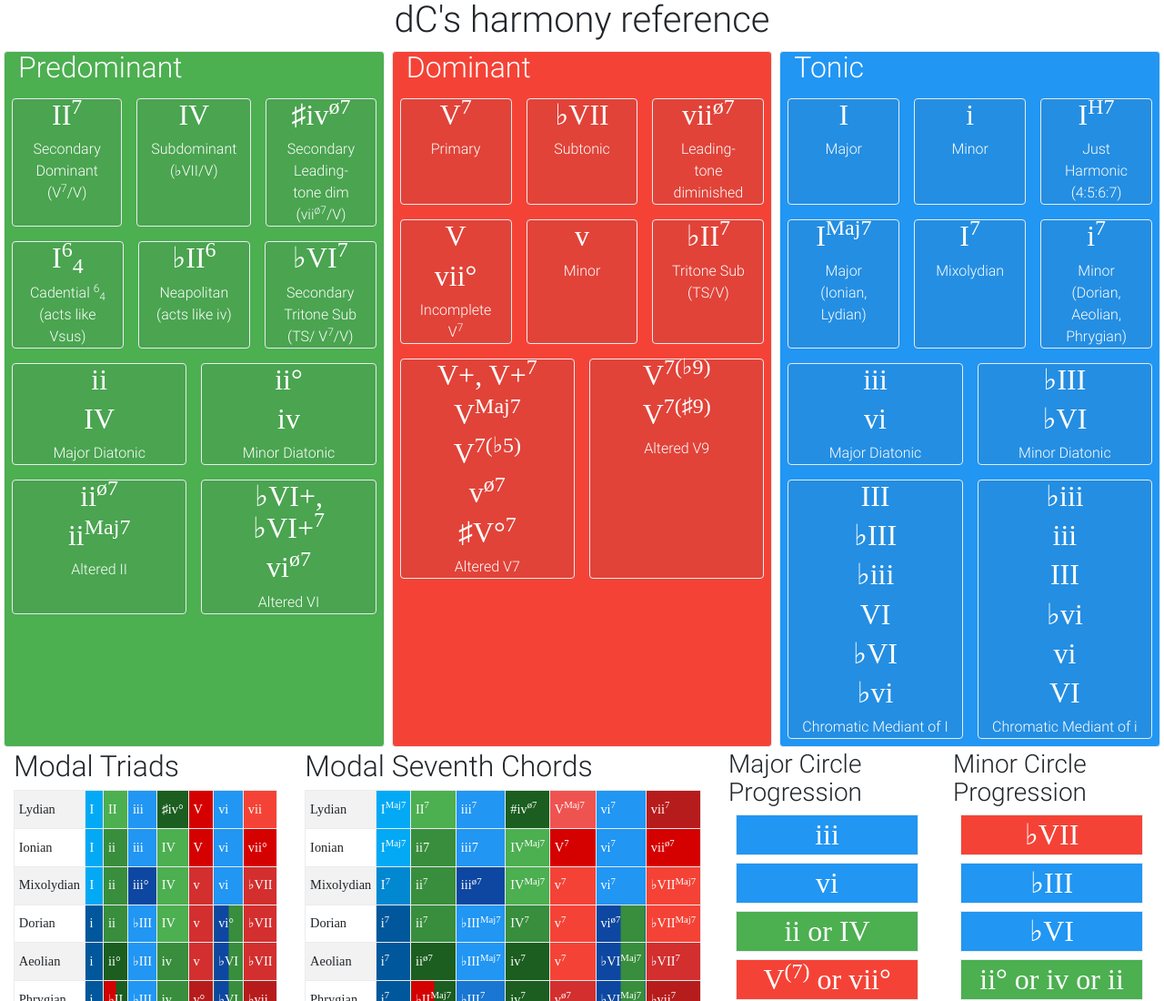
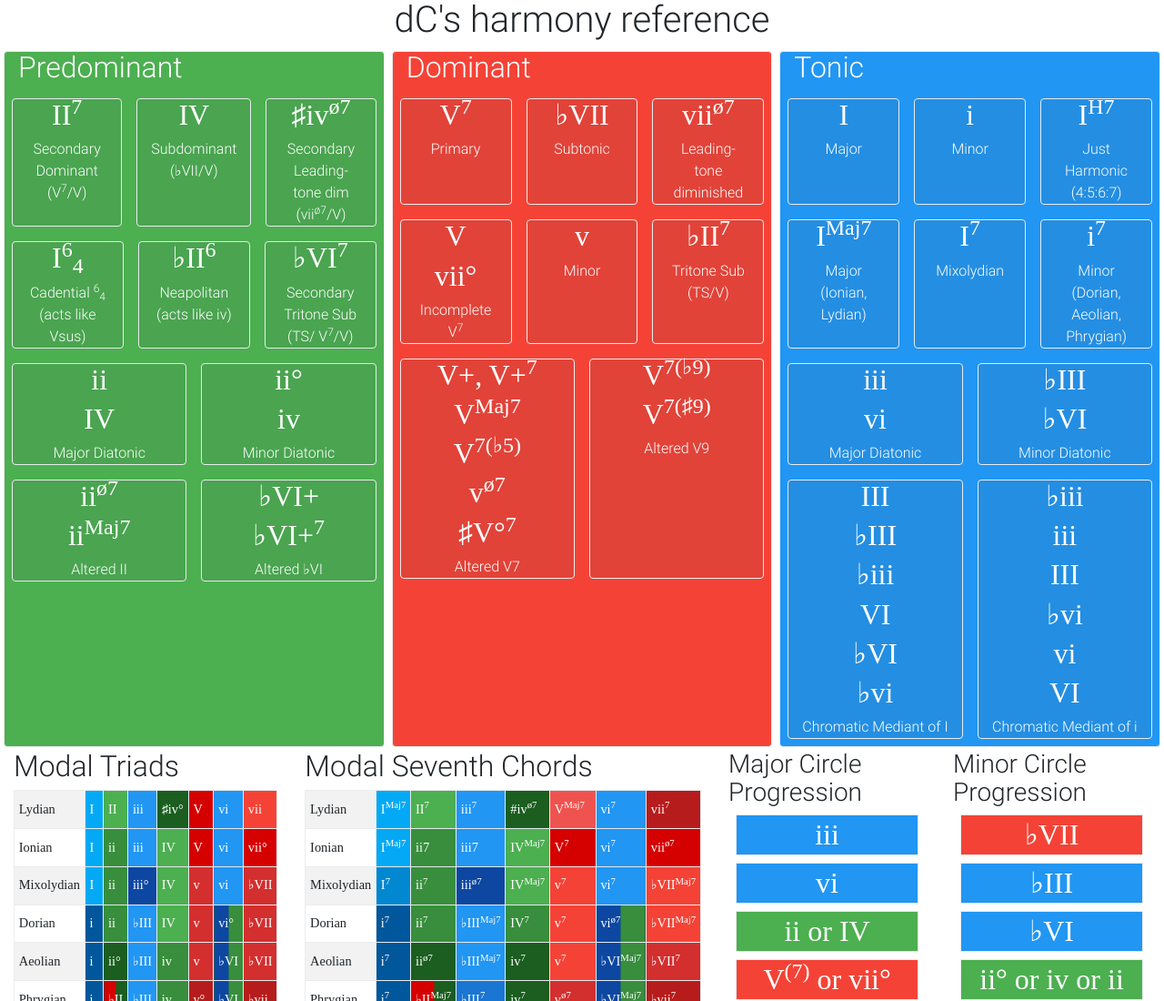
Before and after one commit to CaNdragonChaser/theoryguide, a plain HTML site: page index.html in a window 1280 px wide. Shown: the top 1100 px of the page at 91% size. Drawn offline with Linux system fonts and the light colour scheme.

Commit message:
edit to altered chords

```diff
--- a/index.html
+++ b/index.html
@@ -71,9 +71,9 @@
                         <span class="desc">Altered II</span>
                     </div>
                     <div class="col rounded border m-2 rgba-stylish-slight text-center align-middle">
-                        <h3 class="rna">&flat;VI+, &flat;VI+<sup>7</sup></h3>
-                        <h3 class="rna">vi<sup>ø7</sup></h3>
-                        <span clas="desc">Altered VI</span>
+                        <h3 class="rna">&flat;VI+</h3>
+                        <h3 class="rna">&flat;VI+<sup>7</sup></h3>
+                        <span clas="desc">Altered &flat;VI</span>
                     </div>
                 </div>
             </div>
```
